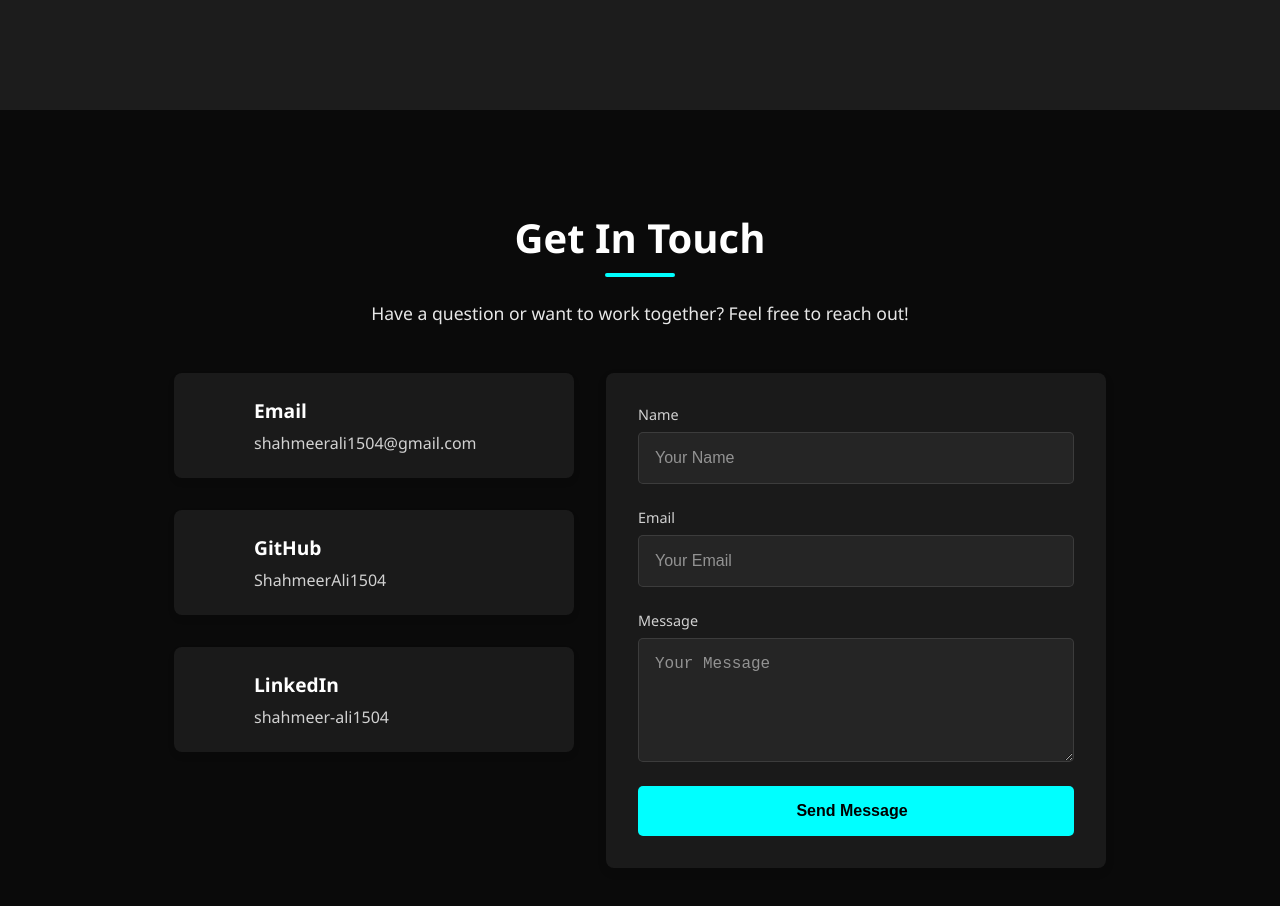
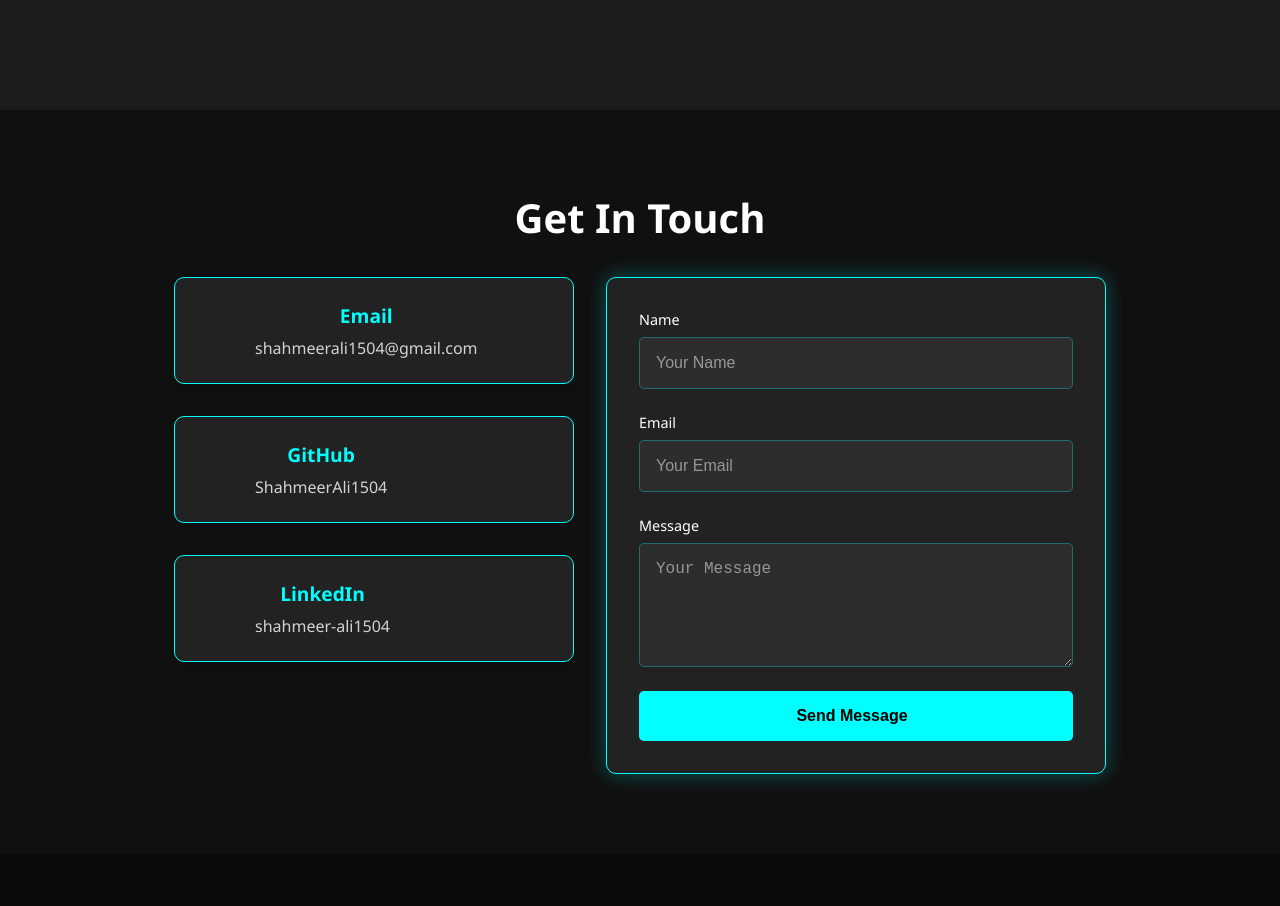
Before and after one commit to ShahmeerAli1504/Portfolio, a React (Create React App) app: page / in a window 1280 px wide. Shown: the part 2995-3901 px from the top of the page. After the commit the page ends 3849 px from the top, so only its background shows below. Built offline with nearby package versions, Linux system fonts and the light colour scheme.

Commit message:
Fixed the Contact me Form
Fixed the bug and made an email account on EmailJS

```diff
--- a/package.json
+++ b/package.json
@@ -3,6 +3,7 @@
   "version": "0.1.0",
   "private": true,
   "dependencies": {
+    "@emailjs/browser": "^4.4.1",
     "@testing-library/dom": "^10.4.0",
     "@testing-library/jest-dom": "^6.6.3",
     "@testing-library/react": "^16.3.0",
--- a/src/components/Contact.css
+++ b/src/components/Contact.css
@@ -1,8 +1,8 @@
 .contact {
-  background: var(--bg-color);
-  color: var(--text-color);
-  padding: 100px 20px;
-  position: relative;
+  background: #101010;
+  color: white;
+  padding: 80px 20px;
+  text-align: center;
 }
 
 .contact-container {
@@ -10,30 +10,10 @@
   margin: 0 auto;
 }
 
-.contact-header {
-  text-align: center;
-  margin-bottom: 3rem;
-}
-
 .contact h2 {
   font-size: 2.5rem;
-  margin-bottom: 0.5rem;
-  color: var(--text-color);
-}
-
-.section-underline {
-  height: 4px;
-  width: 70px;
-  background: var(--accent-color);
-  margin: 0.5rem auto 1.5rem;
-  border-radius: 2px;
-}
-
-.contact-intro {
-  font-size: 1.1rem;
-  max-width: 600px;
-  margin: 0 auto;
-  opacity: 0.9;
+  margin-bottom: 2rem;
+  color: white;
 }
 
 .contact-content {
@@ -54,20 +34,23 @@
   align-items: flex-start;
   margin-bottom: 2rem;
   padding: 1.5rem;
-  background: var(--card-bg);
-  border-radius: 8px;
-  transition: transform 0.3s ease, box-shadow 0.3s ease;
+  background: #222;
+  border: 1px solid cyan;
+  border-radius: 10px;
+  transition: transform 0.4s ease, opacity 0.4s ease;
+  opacity: 0;
+  transform: translateY(20px);
   box-shadow: 0 4px 6px rgba(0, 0, 0, 0.1);
 }
 
-.contact-item:hover {
-  transform: translateY(-5px);
-  box-shadow: 0 10px 15px rgba(0, 0, 0, 0.2);
+.contact-item.show {
+  opacity: 1;
+  transform: translateY(0);
 }
 
 .contact-icon {
   font-size: 1.8rem;
-  color: var(--accent-color);
+  color: cyan;
   margin-right: 1rem;
   min-width: 40px;
   display: flex;
@@ -77,17 +60,18 @@
 .contact-text h3 {
   font-size: 1.2rem;
   margin: 0 0 0.5rem 0;
+  color: cyan;
 }
 
 .contact-text a {
-  color: var(--text-color);
+  color: white;
   opacity: 0.8;
   text-decoration: none;
   transition: color 0.3s ease, opacity 0.3s ease;
 }
 
 .contact-text a:hover {
-  color: var(--accent-color);
+  color: cyan;
   opacity: 1;
 }
 
@@ -101,10 +85,19 @@
   display: flex;
   flex-direction: column;
   gap: 1.5rem;
-  background: var(--card-bg);
+  background: #222;
   padding: 2rem;
-  border-radius: 8px;
-  box-shadow: 0 4px 10px rgba(0, 0, 0, 0.1);
+  border: 1px solid cyan;
+  border-radius: 10px;
+  box-shadow: 0 0 20px rgba(0, 255, 255, 0.3);
+  transition: transform 0.4s ease, opacity 0.4s ease;
+  opacity: 0;
+  transform: translateY(20px);
+}
+
+.contact-form.show {
+  opacity: 1;
+  transform: translateY(0);
 }
 
 .form-group {
@@ -116,17 +109,17 @@
   margin-bottom: 0.5rem;
   font-size: 0.9rem;
   font-weight: 500;
-  color: var(--text-color);
-  opacity: 0.8;
+  color: white;
+  text-align: left;
 }
 
 .contact-form input,
 .contact-form textarea {
   padding: 1rem;
-  border: 1px solid rgba(255, 255, 255, 0.1);
+  border: 1px solid rgba(0, 255, 255, 0.3);
   border-radius: 5px;
   background: rgba(255, 255, 255, 0.05);
-  color: var(--text-color);
+  color: white;
   font-size: 1rem;
   transition: border-color 0.3s ease, box-shadow 0.3s ease;
 }
@@ -134,7 +127,7 @@
 .contact-form input:focus,
 .contact-form textarea:focus {
   outline: none;
-  border-color: var(--accent-color);
+  border-color: cyan;
   box-shadow: 0 0 0 2px rgba(0, 255, 255, 0.2);
 }
 
@@ -151,7 +144,7 @@
   padding: 1rem;
   border: none;
   border-radius: 5px;
-  background: var(--accent-color);
+  background: cyan;
   color: #000;
   font-size: 1rem;
   font-weight: 600;
@@ -179,29 +172,6 @@
   transform: translateX(4px);
 }
 
-.form-success-message {
-  background: rgba(0, 255, 0, 0.1);
-  border: 1px solid rgba(0, 255, 0, 0.3);
-  border-radius: 8px;
-  padding: 2rem;
-  text-align: center;
-  display: flex;
-  flex-direction: column;
-  align-items: center;
-  justify-content: center;
-  height: 100%;
-}
-
-.form-success-message i {
-  font-size: 3rem;
-  color: #00ff00;
-  margin-bottom: 1rem;
-}
-
-.form-success-message p {
-  font-size: 1.1rem;
-}
-
 /* Responsive adjustments */
 @media (max-width: 768px) {
   .contact-content {
@@ -214,3 +184,20 @@
     width: 100%;
   }
 }
+
+
+/* Add these styles to your existing Contact.css */
+
+.form-error-message {
+  background: rgba(255, 0, 0, 0.1);
+  border: 1px solid rgba(255, 0, 0, 0.3);
+  border-radius: 8px;
+  padding: 1rem;
+  margin-top: 1rem;
+  text-align: center;
+}
+
+.form-error-message p {
+  color: #ff3333;
+  margin: 0;
+}
--- a/src/components/Contact.js
+++ b/src/components/Contact.js
@@ -1,30 +1,55 @@
-import React, { useState } from 'react';
+import React, { useRef, useState } from 'react';
+import emailjs from '@emailjs/browser';
 import './Contact.css';
 
 function Contact() {
-  const [formData, setFormData] = useState({ name: '', email: '', message: '' });
-  const [formStatus, setFormStatus] = useState({ submitted: false, error: false });
+  const form = useRef();
+  const [formStatus, setFormStatus] = useState({
+    submitting: false,
+    submitted: false,
+    error: false,
+    message: ''
+  });
 
-  const handleChange = (e) => setFormData({ ...formData, [e.target.name]: e.target.value });
+  const sendEmail = (e) => {
+    e.preventDefault();
+    setFormStatus({ ...formStatus, submitting: true });
 
-  const handleSubmit = (e) => {
-    e.preventDefault();
-    setFormStatus({ submitted: true, error: false });
-    setTimeout(() => setFormStatus({ submitted: false, error: false }), 3000);
+    // Replace these with your actual EmailJS credentials
+    const serviceId = 'service_inezbzc';
+    const templateId = 'template_ffgv1vb';
+    const publicKey = 'V_9Mrf_ah90CvNjLf';
+
+    emailjs.sendForm(serviceId, templateId, form.current, publicKey)
+      .then((result) => {
+        console.log('Email sent successfully:', result.text);
+        setFormStatus({
+          submitting: false,
+          submitted: true,
+          error: false,
+          message: 'Thanks for your message! I\'ll get back to you soon.'
+        });
+        form.current.reset();
+      })
+      .catch((error) => {
+        console.error('Email sending failed:', error.text);
+        setFormStatus({
+          submitting: false,
+          submitted: false,
+          error: true,
+          message: 'Something went wrong. Please try again later.'
+        });
+      });
   };
 
   return (
     <section id="contact" className="contact">
       <div className="contact-container">
-        <div className="contact-header">
-          <h2>Get In Touch</h2>
-          <div className="section-underline"></div>
-          <p className="contact-intro">Have a question or want to work together? Feel free to reach out!</p>
-        </div>
+        <h2>Get In Touch</h2>
 
         <div className="contact-content">
           <div className="contact-info">
-            <div className="contact-item">
+            <div className="contact-item fade-in show">
               <div className="contact-icon">
                 <i className="far fa-envelope"></i>
               </div>
@@ -34,7 +59,7 @@ function Contact() {
               </div>
             </div>
 
-            <div className="contact-item">
+            <div className="contact-item fade-in show">
               <div className="contact-icon">
                 <i className="fab fa-github"></i>
               </div>
@@ -44,7 +69,7 @@ function Contact() {
               </div>
             </div>
 
-            <div className="contact-item">
+            <div className="contact-item fade-in show">
               <div className="contact-icon">
                 <i className="fab fa-linkedin"></i>
               </div>
@@ -57,22 +82,20 @@ function Contact() {
 
           <div className="contact-form-container">
             {formStatus.submitted ? (
-              <div className="form-success-message">
+              <div className="form-success-message fade-in show">
                 <i className="fas fa-check-circle"></i>
-                <p>Thanks for your message! I'll get back to you soon.</p>
+                <p>{formStatus.message}</p>
               </div>
             ) : (
-              <form className="contact-form" onSubmit={handleSubmit}>
+              <form ref={form} className="contact-form fade-in show" onSubmit={sendEmail}>
                 <div className="form-group">
                   <label htmlFor="name">Name</label>
                   <input
                     id="name"
-                    name="name"
+                    name="user_name"
                     type="text"
                     placeholder="Your Name"
                     required
-                    onChange={handleChange}
-                    value={formData.name}
                   />
                 </div>
 
@@ -80,12 +103,10 @@ function Contact() {
                   <label htmlFor="email">Email</label>
                   <input
                     id="email"
-                    name="email"
+                    name="user_email"
                     type="email"
                     placeholder="Your Email"
                     required
-                    onChange={handleChange}
-                    value={formData.email}
                   />
                 </div>
 
@@ -97,15 +118,23 @@ function Contact() {
                     placeholder="Your Message"
                     rows="5"
                     required
-                    onChange={handleChange}
-                    value={formData.message}
                   ></textarea>
                 </div>
 
-                <button type="submit" className="submit-btn">
-                  <span>Send Message</span>
-                  <i className="fas fa-paper-plane"></i>
+                <button type="submit" className="submit-btn" disabled={formStatus.submitting}>
+                  {formStatus.submitting ? 'Sending...' : (
+                    <>
+                      <span>Send Message</span>
+                      <i className="fas fa-paper-plane"></i>
+                    </>
+                  )}
                 </button>
+
+                {formStatus.error && (
+                  <div className="form-error-message">
+                    <p>{formStatus.message}</p>
+                  </div>
+                )}
               </form>
             )}
           </div>
```
Also changed, not shown: 1 other file (tests, documents, lock files or other folders).
